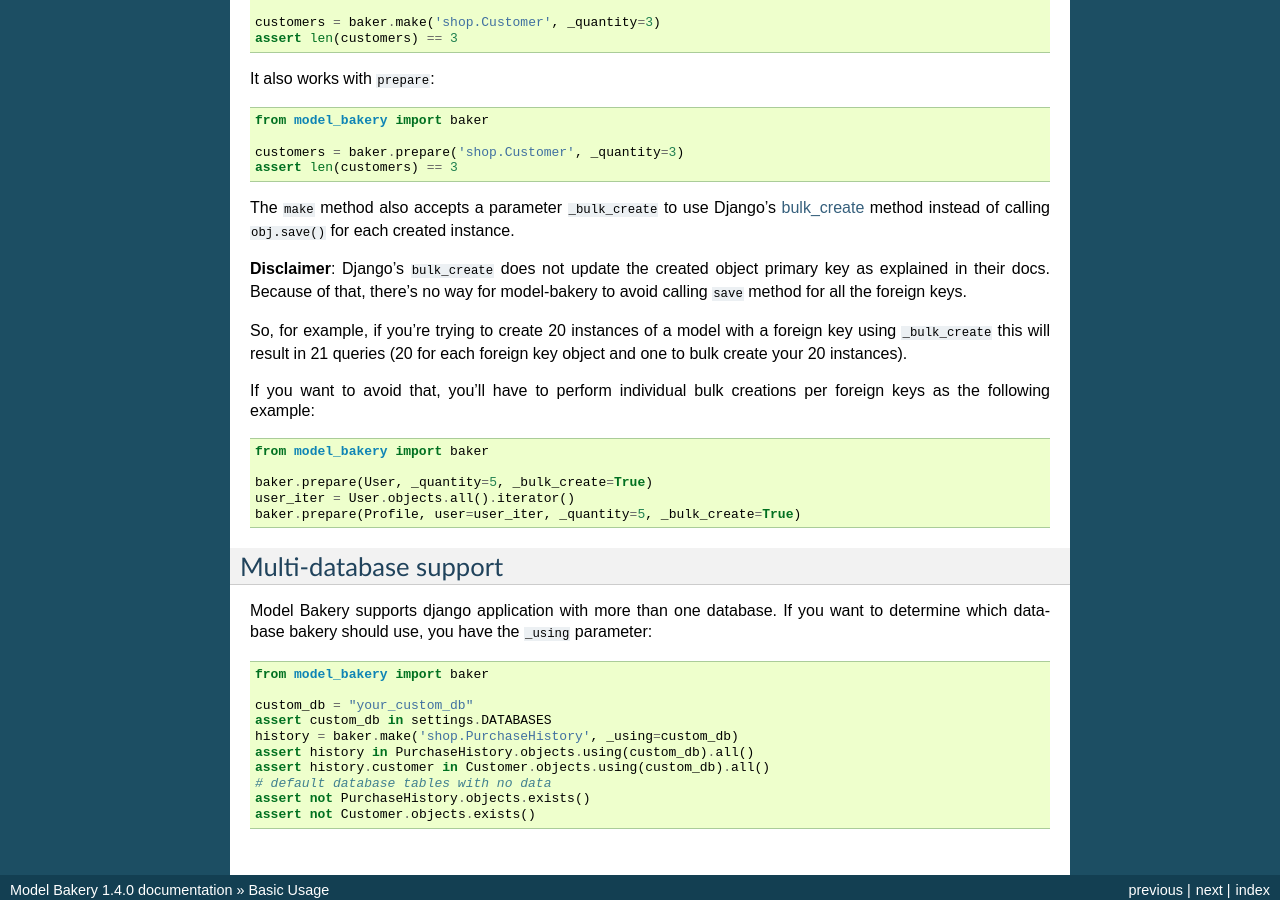
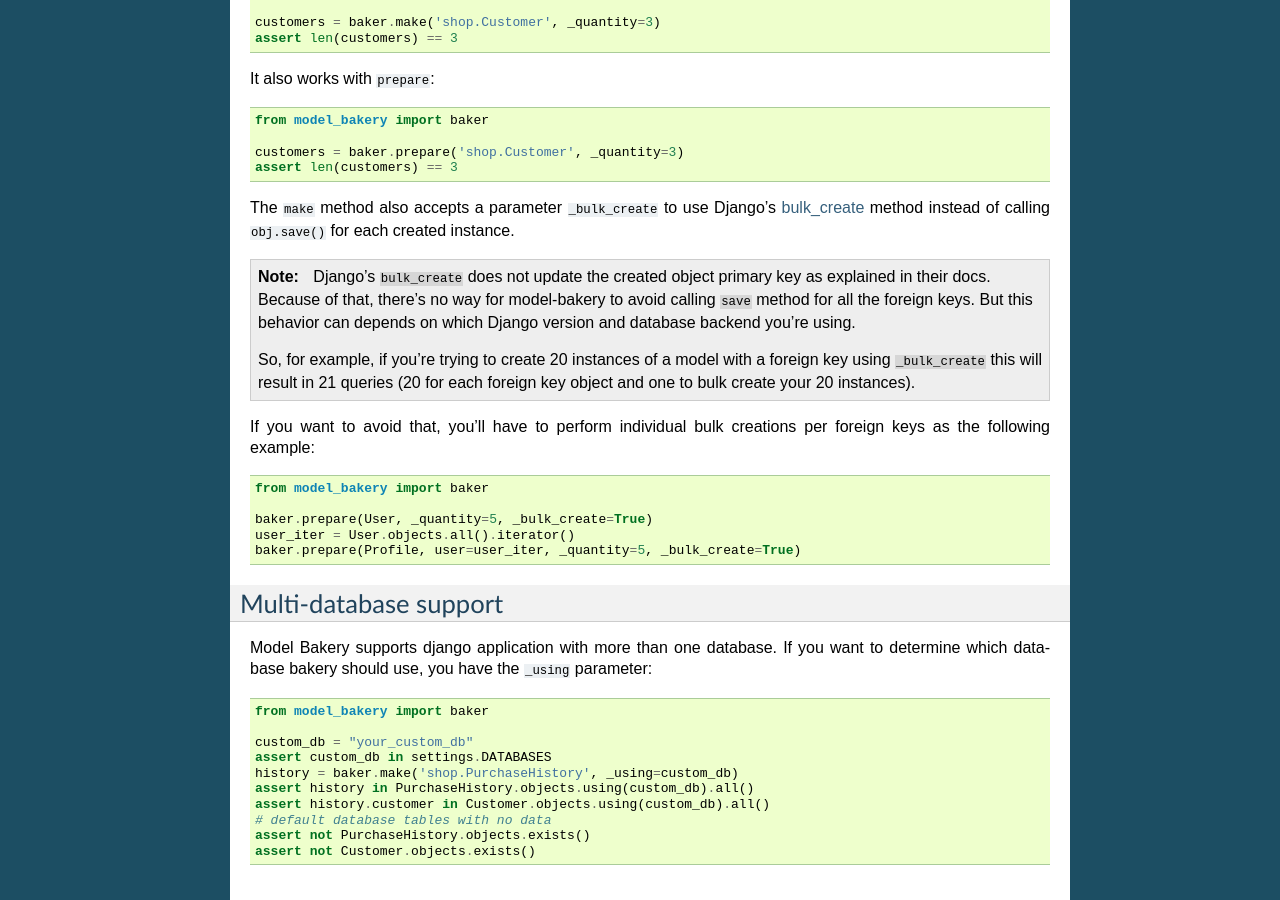
Before and after one commit to model-bakers/model_bakery, a Sphinx documentation site: the page built from docs/source/basic_usage.rst, in a window 1280 px wide and 900 px high, scrolled down 3590 px. Built offline with Sphinx 7.4.7, drawn with Linux system fonts in a browser that asks for light colours.

Commit message:
Improve docs on _bulk_create flag

```diff
--- a/docs/source/basic_usage.rst
+++ b/docs/source/basic_usage.rst
@@ -218,9 +218,11 @@ It also works with ``prepare``:
 
 The ``make`` method also accepts a parameter ``_bulk_create`` to use Django's `bulk_create <https://docs.djangoproject.com/en/3.0/ref/models/querysets/#bulk-create>`_ method instead of calling ``obj.save()`` for each created instance.
 
-**Disclaimer**: Django's ``bulk_create`` does not update the created object primary key as explained in their docs. Because of that, there's no way for model-bakery to avoid calling ``save`` method for all the foreign keys.
+.. note::
 
-So, for example, if you're trying to create 20 instances of a model with a foreign key using ``_bulk_create`` this will result in 21 queries (20 for each foreign key object and one to bulk create your 20 instances).
+    Django's ``bulk_create`` does not update the created object primary key as explained in their docs. Because of that, there's no way for model-bakery to avoid calling ``save`` method for all the foreign keys. But this behavior can depends on which Django version and database backend you're using.
+
+    So, for example, if you're trying to create 20 instances of a model with a foreign key using ``_bulk_create`` this will result in 21 queries (20 for each foreign key object and one to bulk create your 20 instances).
 
 If you want to avoid that, you'll have to perform individual bulk creations per foreign keys as the following example:
 
```
